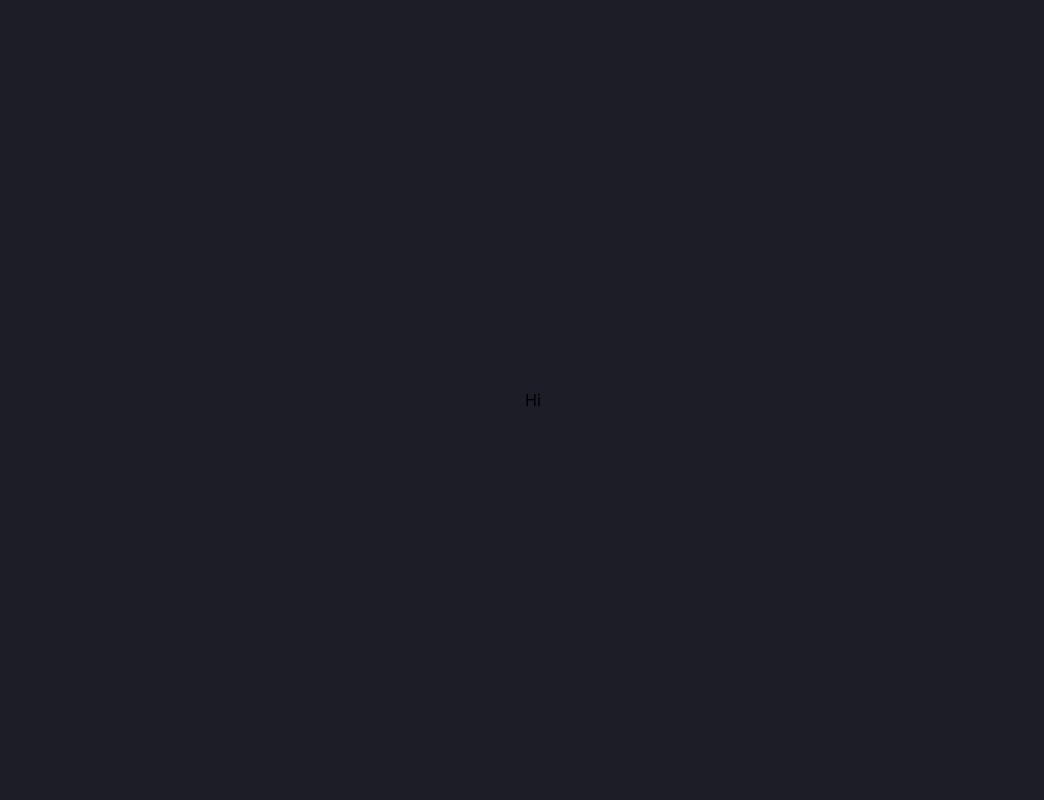
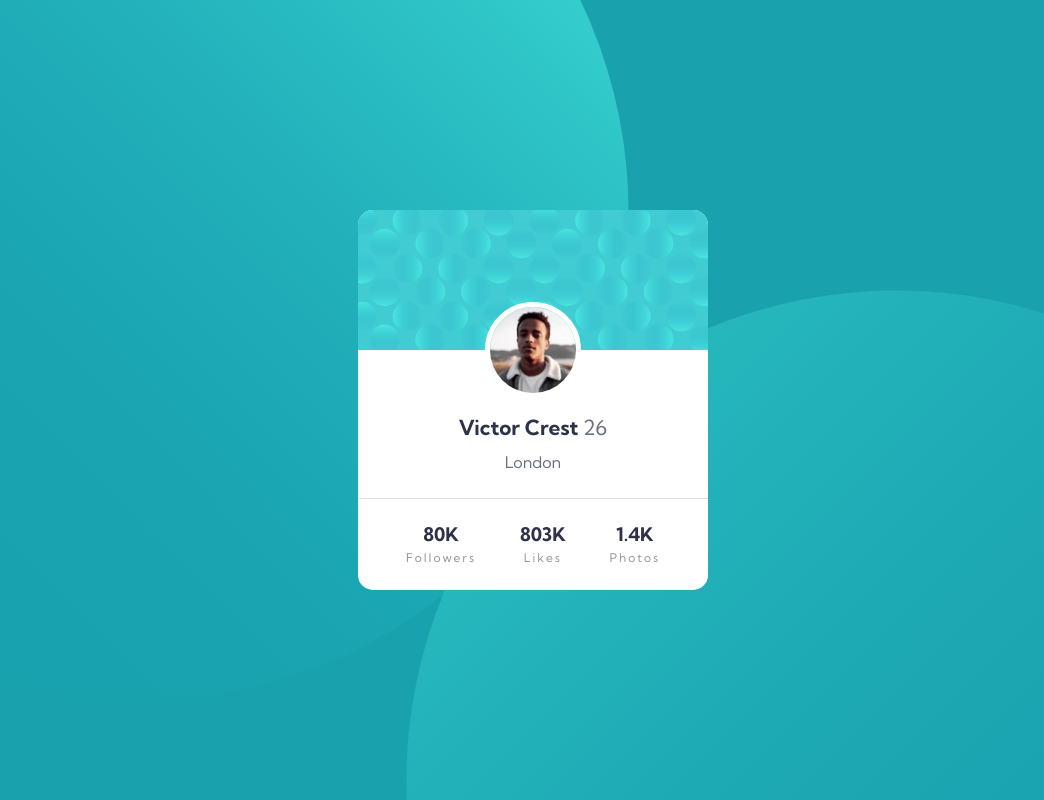
Before and after one commit to rpashev/frontend-mentor, a React (Create React App) app: page /profile-card in a window 1280 px wide. Shown: the whole page, without its empty margins (107-1151 px from the left). Built offline with nearby package versions, Linux system fonts and the light colour scheme.

Commit message:
profile card component done

```diff
--- a/src/pages/profile-card/index.js
+++ b/src/pages/profile-card/index.js
@@ -1,10 +1,37 @@
 import styles from "./index.module.scss";
+import img from "../../assets/profile-card-component-main/images/bg-pattern-card.svg";
+import avatar from "../../assets/profile-card-component-main/images/image-victor.jpg";
 
 const ProfileCard = () => {
   return (
     <div className={styles.page}>
       <div className={styles.card}>
-          Hi
+        <div className={styles.background}>
+          <img src={img} alt="card background photo"></img>
+        </div>
+        <div className={styles.content}>
+          <div className={styles["avatar-container"]}>
+            <img src={avatar} alt="profile photo"></img>
+          </div>
+          <h2>
+            Victor Crest<span>26</span>
+          </h2>
+          <p>London</p>
+        </div>
+        <ul className={styles.stats}>
+          <li>
+            <h3>80K</h3>
+            <span>Followers</span>
+          </li>
+          <li>
+            <h3>803K</h3>
+            <span>Likes</span>
+          </li>
+          <li>
+            <h3>1.4K</h3>
+            <span>Photos</span>
+          </li>
+        </ul>
       </div>
     </div>
   );
--- a/src/pages/profile-card/index.module.scss
+++ b/src/pages/profile-card/index.module.scss
@@ -1,7 +1,104 @@
+@import url("https://fonts.googleapis.com/css2?family=Kumbh+Sans:wght@400;700&display=swap");
+
+$dark-cyan: hsl(185, 75%, 39%);
+$dark-desaturated-blue: hsl(229, 23%, 23%);
+$dark-grayish-blue: hsl(227, 10%, 46%);
+$dark-gray: hsl(0, 0%, 59%);
+
+* {
+  padding: 0;
+  margin: 0;
+}
+
 .page {
   width: 100%;
   min-height: 100vh;
   display: flex;
   align-items: center;
   justify-content: center;
+  background: url("../../assets/profile-card-component-main/images/bg-pattern-top.svg")
+      no-repeat right 180% bottom 100px,
+    url("../../assets/profile-card-component-main/images/bg-pattern-bottom.svg")
+      no-repeat left 170% top 290px;
+  background-color: $dark-cyan;
+  font-family: "Kumbh Sans", sans-serif;
 }
+
+.card {
+  width: 350px;
+  min-width: 320px;
+  height: 380px;
+  background-color: white;
+  display: flex;
+  flex-direction: column;
+  align-items: center;
+  justify-content: flex-start;
+  border-radius: 15px;
+  overflow: hidden;
+  position: relative;
+
+  .background {
+    width: 100%;
+    img {
+      width: 100%;
+      display: block;
+    }
+  }
+
+  .content {
+    display: flex;
+    flex-direction: column;
+    align-items: center;
+    position: relative;
+
+    .avatar-container {
+      width: 96px;
+      position: absolute;
+      top: -48px;
+
+      img {
+        width: 100%;
+        border-radius: 50%;
+        border: 5px solid white;
+        display: block;
+      }
+    }
+
+    h2 {
+      margin-top: 4rem;
+      color: $dark-desaturated-blue;
+      font-size: 1.3rem;
+      span {
+        font-weight: 400;
+        margin-left: 0.3rem;
+        color: $dark-grayish-blue;
+      }
+    }
+
+    p {
+      margin-top: 0.75rem;
+      color: $dark-grayish-blue;
+    }
+  }
+
+  .stats {
+    padding: 1.5rem 3rem;
+    border-top: 1px solid rgba($dark-gray, 0.3);
+    width: 100%;
+    list-style: none;
+    display: flex;
+    justify-content: space-between;
+    align-items: center;
+    text-align: center;
+    position: absolute;
+    bottom: 0;
+    h3 {
+      color: $dark-desaturated-blue;
+    }
+    span {
+      letter-spacing: 2px;
+      font-size: 0.75rem;
+      color: $dark-gray;
+    }
+  }
+}
```
